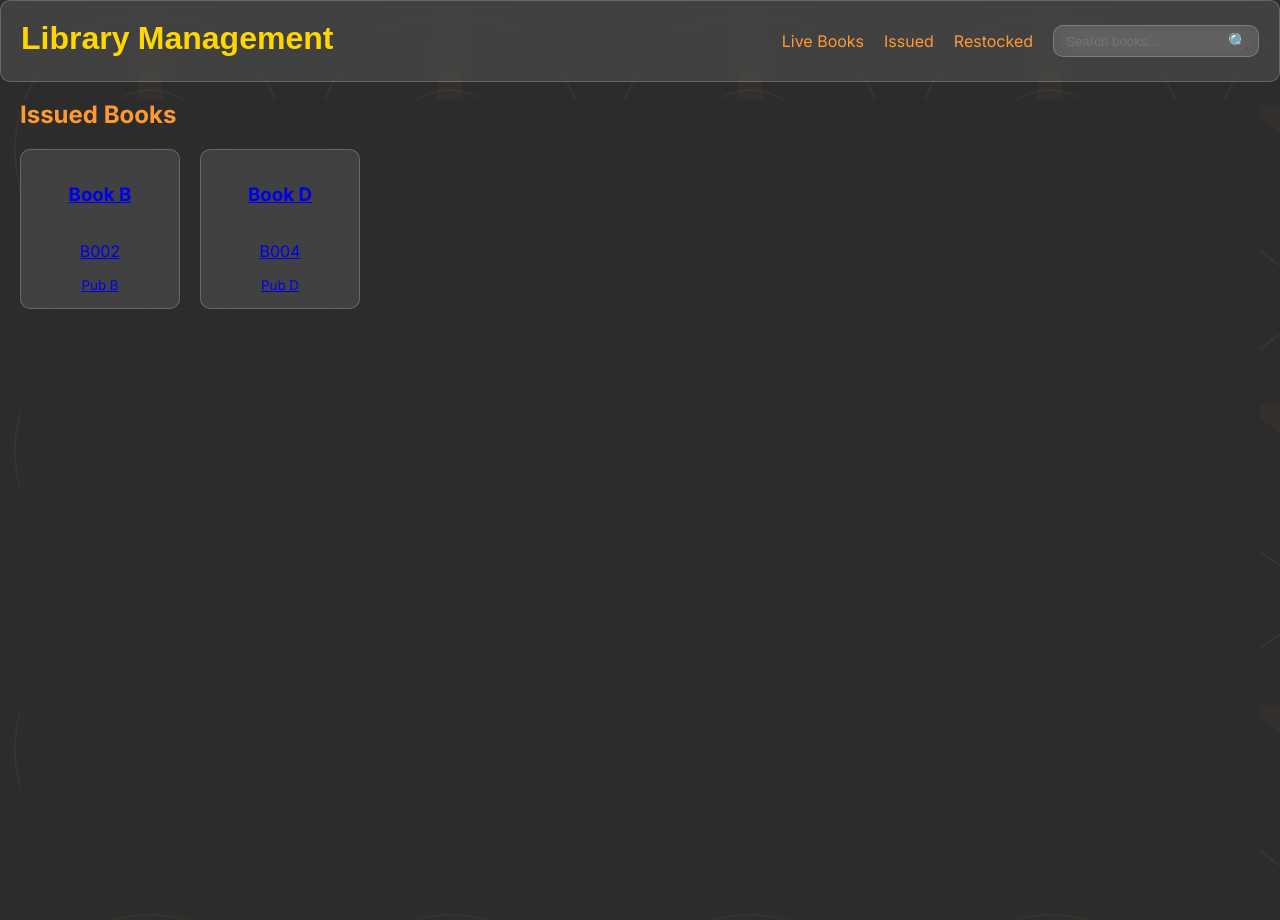
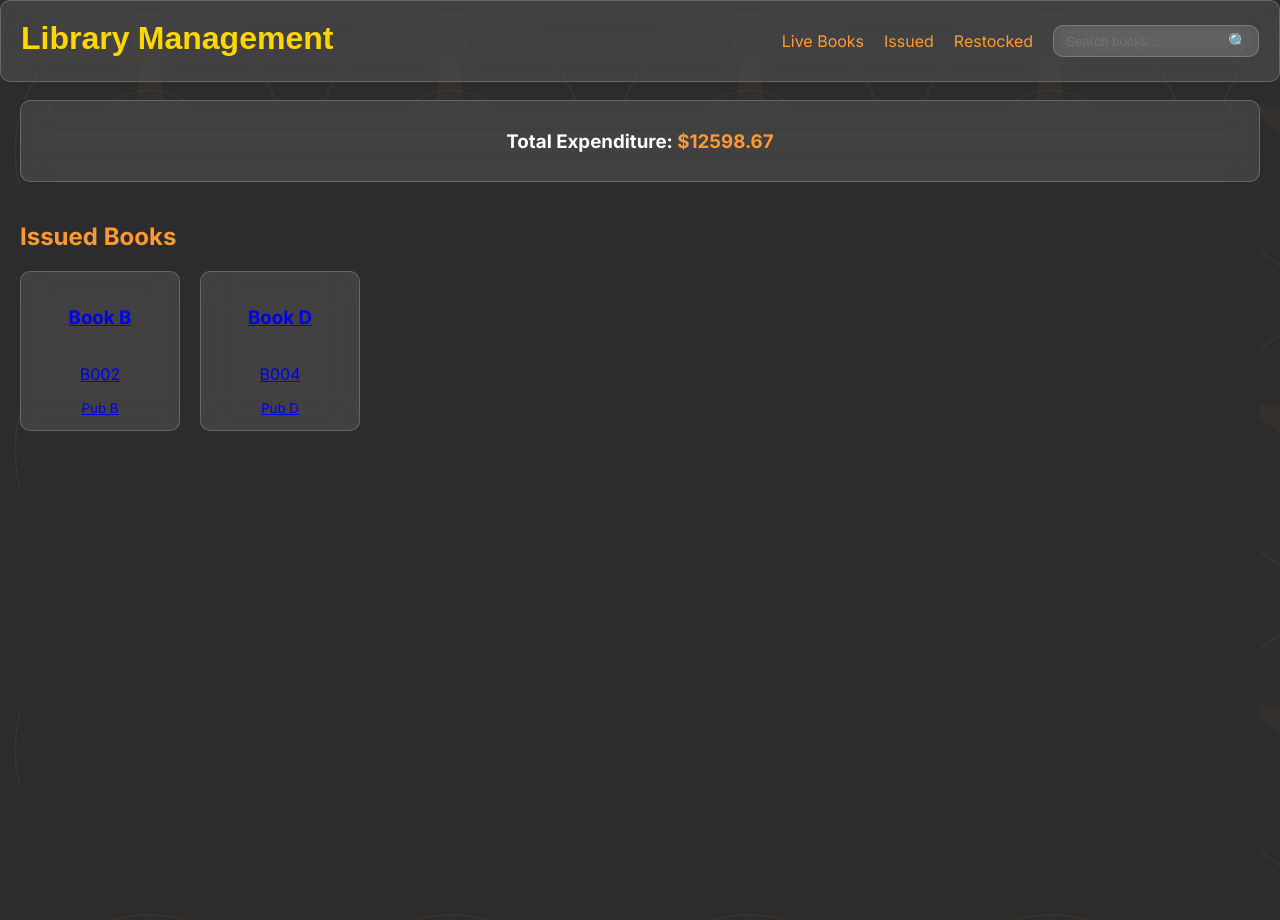
Before and after one commit to kaarthikslab/LMS, a React (Create React App) app: page /issued in a window 1280 px wide. Built offline with nearby package versions, Linux system fonts and the light colour scheme.

Commit message:
Update IssuedSection.js

```diff
--- a/src/pages/IssuedSection.js
+++ b/src/pages/IssuedSection.js
@@ -2,13 +2,22 @@ import React from 'react';
 import BookTile from '../components/BookTile';
 import { mockBooks } from '../data/mockData';
 
-const IssuedSection = () => (
+const IssuedSection = () => {
+  const totalExpenditure = mockBooks.reduce((sum, book) => sum + book.issued.reduce((subSum, i) => subSum + (book.price * (new Date(i.returnedDate || new Date()) - new Date(i.issuedDate)) / (1000 * 60 * 60 * 24)), 0), 0);
+
+  return (
     <div className="page-bg" style={{ marginTop: '80px' }}>
+      <div className="glass" style={{ padding: '10px', marginBottom: '20px', textAlign: 'center' }}>
+        <h3>Total Expenditure: <span className="accent">${totalExpenditure.toFixed(2)}</span></h3>
+      </div>
+      <div style={{ marginTop: '40px' }}>
         <h2 className="accent">Issued Books</h2>
         <div className="grid">
           {mockBooks.filter(b => b.status === 'issued').map(book => <BookTile key={book.id} book={book} type="issued" />)}
         </div>
       </div>
+    </div>
   );
+};
 
 export default IssuedSection;
```
Lines whose indentation alone changed are shown as unchanged.
